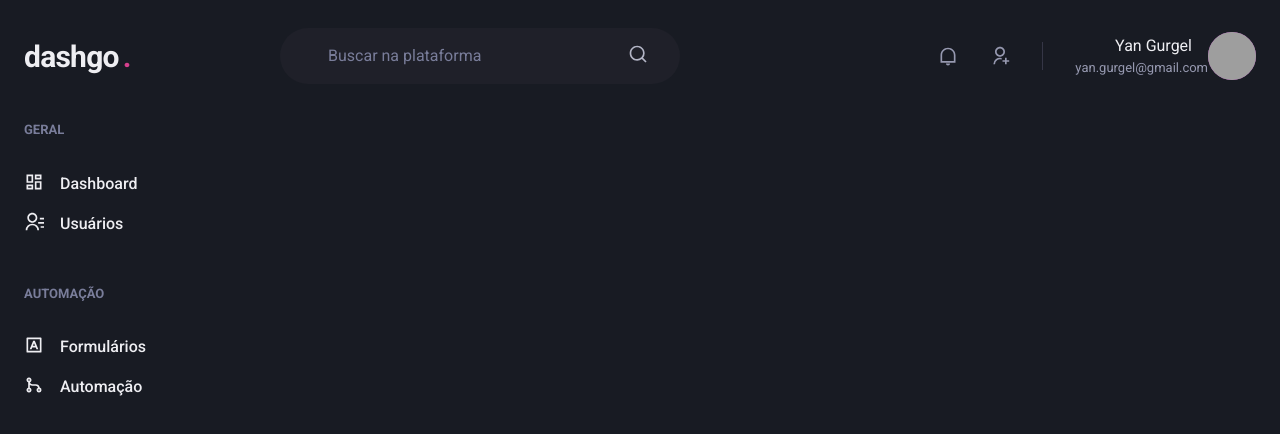
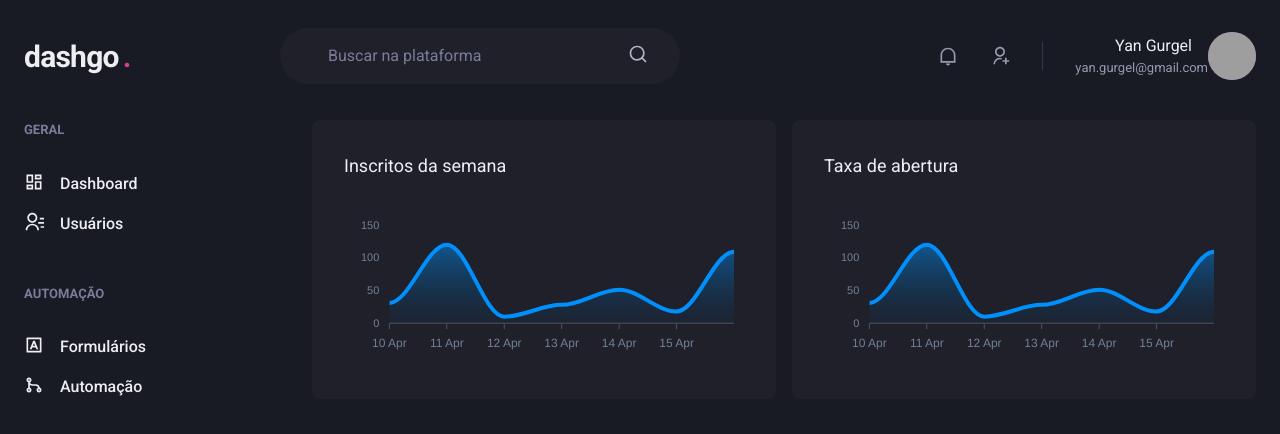
Before and after one commit to Yan-Gurgel/dashgo, a Next.js app: page /dashboard in a window 1280 px wide. Shown: the top 434 px of the page. Built offline with nearby package versions, Linux system fonts and the light colour scheme; grey boxes are pictures that could not be loaded.

Commit message:
Pagina: Dashboard

```diff
--- a/package.json
+++ b/package.json
@@ -12,9 +12,11 @@
     "@chakra-ui/react": "^1.5.1",
     "@emotion/react": "^11.1.5",
     "@emotion/styled": "^11.3.0",
+    "apexcharts": "^3.26.0",
     "framer-motion": "^4.1.3",
     "next": "10.1.3",
     "react": "17.0.2",
+    "react-apexcharts": "^1.3.9",
     "react-dom": "17.0.2",
     "react-icons": "^4.2.0"
   },
--- a/src/pages/dashboard.tsx
+++ b/src/pages/dashboard.tsx
@@ -1,6 +1,64 @@
-import { Flex } from "@chakra-ui/react";
+import { Box, Flex, SimpleGrid, Text, theme } from "@chakra-ui/react";
+import dynamic from 'next/dynamic';
 import { Header } from "../components/Header";
 import { Sidebar } from "../components/Sidebar";
+
+
+const Chart = dynamic(() => import('react-apexcharts'),{
+    ssr: false,
+})
+
+const options = {
+    chart: {
+        toolbar: {
+            show: false,
+        },
+        zoom: {
+            enabled: false,
+        },
+        foreColor: theme.colors.gray[500],
+    },
+    grid: {
+        show: false,
+    },
+    dataLabels: {
+        enabled: false,
+    },
+    tooltip:{
+        enabled: false,
+    },
+    xaxis: {
+        type: 'datetime',
+        axisBorder:{
+            color: theme.colors.gray[600]
+        },
+        axisTicks: {
+            color: theme.colors.gray[600]
+        },
+        categories: [
+            '2021-04-10T00:00:00.000Z',
+            '2021-04-11T00:00:00.000Z',
+            '2021-04-12T00:00:00.000Z',
+            '2021-04-13T00:00:00.000Z',
+            '2021-04-14T00:00:00.000Z',
+            '2021-04-15T00:00:00.000Z',
+            '2021-04-16T00:00:00.000Z',
+        ],
+    },
+    fill: {
+        opacity: 0.3,
+        typ: 'gradient',
+        gradient: {
+            shade: 'dark',
+            opacityFrom: 0.7,
+            opacityTo: 0.3,
+        }
+    },
+};
+
+const series = [
+    { name: 'series1', data: [31, 120, 10, 28, 51, 18, 109 ]}
+];
 
 export default function Dashboad() {
     return (
@@ -17,6 +75,30 @@
                 px="6"
             >
                 <Sidebar />
+                {/* minChildWidth deixa responsívo limitando a linha e fazendo sua quebra */}
+                <SimpleGrid flex="1" gap="4" minChildWidth="320px" align="flex-start">
+                    <Box
+                        p="8"
+                        bg="gray.800"
+                        borderRadius={8}
+                        pb="4"
+                    >
+                        <Text fontSize="lg" mb="4">Inscritos da semana  </Text>
+                        {/*options=configuração/ series = dados do gráfico */}
+                        <Chart options={ options } series={ series } type="area" height={160} />
+                    </Box>
+
+
+                    <Box
+                        p="8"
+                        bg="gray.800"
+                        borderRadius={8}
+                        pb="4"
+                    >
+                        <Text fontSize="lg" mb="4">Taxa de abertura</Text>
+                        <Chart options={ options } series={ series } type="area" height={160} />
+                    </Box>
+                </SimpleGrid>
 
             </Flex>
         </Flex>
```
Also changed, not shown: 1 other file (tests, documents, lock files or other folders).
